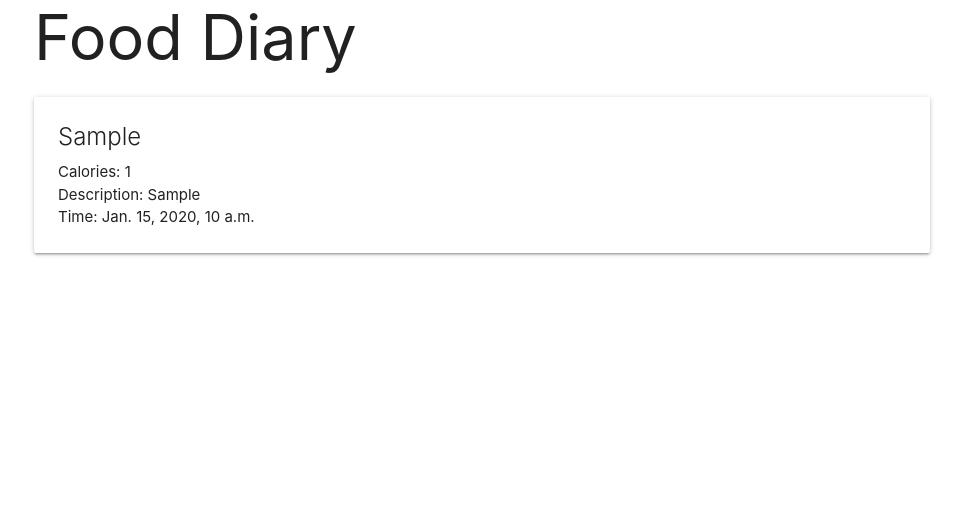
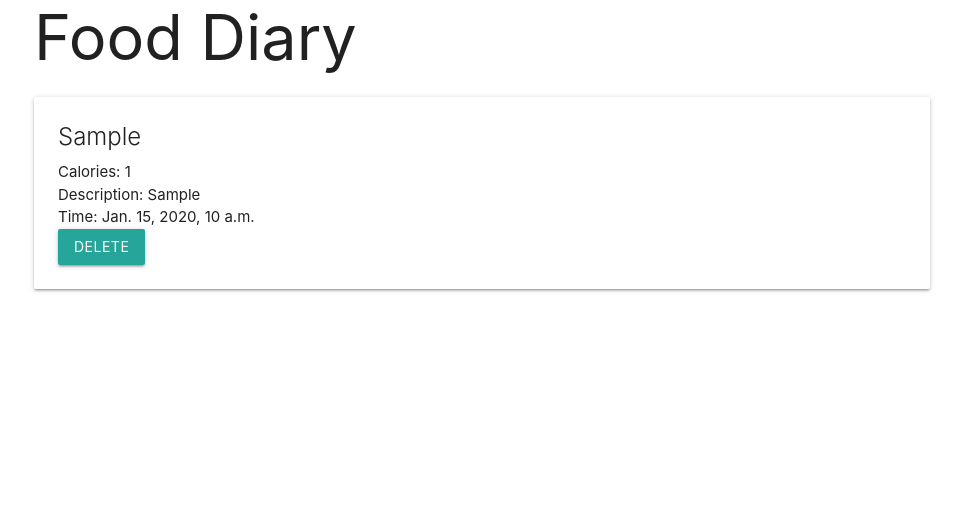
Before and after one commit to Looloo414/youlookradishing, a Django app: page /food/ in a window 1280 px wide. Shown: the part 103-608 px from the top of the page, without its empty margins (158-1121 px from the left). Run offline with Django 3.2, Linux system fonts and the light colour scheme; a user stored in the database is signed in; tables that the repository leaves empty hold one stand-in row (values such as "Sample post").

Commit message:
Delete Food

```diff
--- a/main_app/templates/food/index.html
+++ b/main_app/templates/food/index.html
@@ -12,6 +12,7 @@
     <p>Calories: {{ food.calories }}</p>
     <p>Description: {{ food.meal }}</p>
     <p>Time: {{food.time}}</p>
+    <a href="{% url 'foods_delete' food.id %}" class='btn'>Delete</a>
   </div>
 </div>
 {% endfor %}
--- a/main_app/templates/main_app/food_confirm_delete.html
+++ b/main_app/templates/main_app/food_confirm_delete.html
@@ -1,4 +1,4 @@
-{% comment %} {% extends 'base.html' %}
+{% extends 'base.html' %}
 
 {% block content %}
   <h1>Remove Meal</h1>
@@ -8,6 +8,6 @@
   <form action="" method="POST">
     {% csrf_token %}
     <input type="submit" value="Yes - Delete!" class="btn">
-    <a href="{% url 'detail' food.id %}">Cancel</a>
+    <a href="{% url 'detail' food.id %}" class="btn">Cancel</a>
   </form>
-{% endblock %} {% endcomment %}
+{% endblock %}
--- a/main_app/templates/workouts/index.html
+++ b/main_app/templates/workouts/index.html
@@ -12,8 +12,8 @@
     <p>Description: {{ workout.description }}</p>
     <p>Time: {{workout.time}}</p>
     </br>
-    <a href="{% url 'update' workout.id %}" class='btn'>Edit</a>
-    <a href="{% url 'delete' workout.id %}" class='btn'>Delete</a>
+    <a href="{% url 'workouts_update' workout.id %}" class='btn'>Edit</a>
+    <a href="{% url 'workouts_delete' workout.id %}" class='btn'>Delete</a>
   </div>
 </div>
 </a>
--- a/main_app/urls.py
+++ b/main_app/urls.py
@@ -9,10 +9,11 @@ urlpatterns = [
     path('workout/', views.workouts_index, name='index'),
     path('workouts/<int:workout_id>/', views.workouts_detail, name='detail'),
     path('workouts/create/', views.WorkoutCreate.as_view(), name='workouts_create'),
-    path('workouts/<int:pk>/delete/', views.WorkoutDelete.as_view(), name='delete'),
-    path('workouts/<int:pk>/update/', views.WorkoutUpdate.as_view(), name='update'),
+    path('workouts/<int:pk>/delete/', views.WorkoutDelete.as_view(), name='workouts_delete'),
+    path('workouts/<int:pk>/update/', views.WorkoutUpdate.as_view(), name='workouts_update'),
     # FOOD PATHS
     path('food/', views.food_index, name='index'),
     path('food/<int:food_id>/', views.food_detail, name='detail'),
     path('foods/create/', views.FoodCreate.as_view(), name='foods_create'),
+    path('foods/<int:pk>/delete/', views.FoodDelete.as_view(), name='foods_delete'),
 ]
--- a/main_app/views.py
+++ b/main_app/views.py
@@ -83,3 +83,7 @@ class FoodCreate(LoginRequiredMixin, CreateView):
     def form_valid(self, form):
         form.instance.user=self.request.user
         return super().form_valid(form)
+
+class FoodDelete(LoginRequiredMixin, DeleteView):
+    model = Food
+    success_url = '/food/'
```
Also changed, not shown: main_app/migrations/0004_auto_20210210_0536.py (added).
